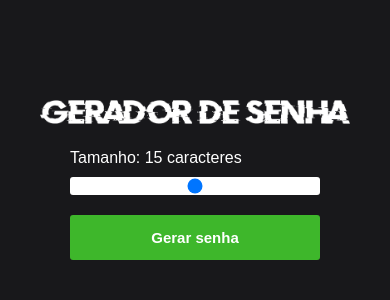
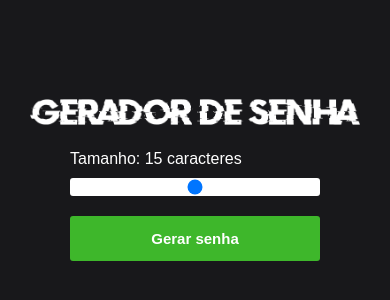
Before and after one commit to Vaaladares/gerador-de-senha, a plain HTML site: page index.html in a window 390 px wide. Shown: the part 242-542 px from the top of the page. Drawn offline with Linux system fonts and the light colour scheme.

Commit message:
Update style.css

```diff
--- a/style.css
+++ b/style.css
@@ -89,7 +89,7 @@ body {
 @media (min-width: 300px) and (max-width: 500px) {
 
     .logo {
-        width: 310px;
+        width: 330px;
     }
 
     .container-input {
```
